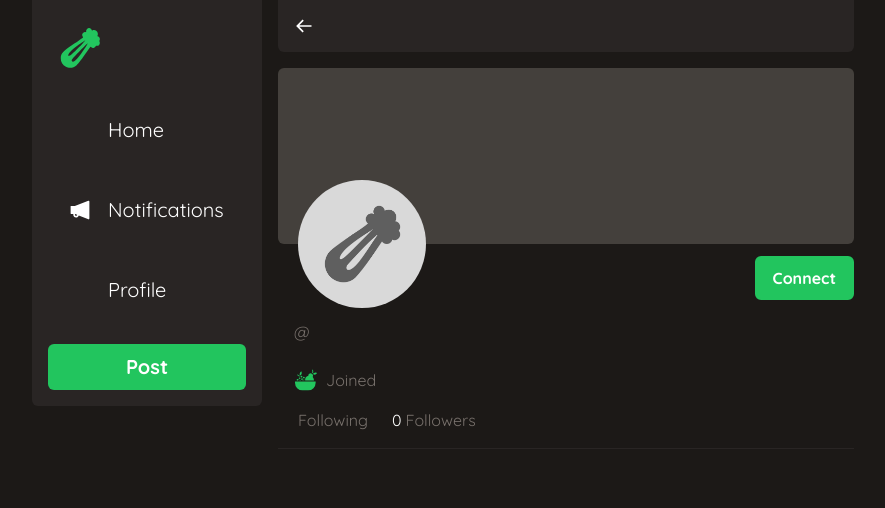
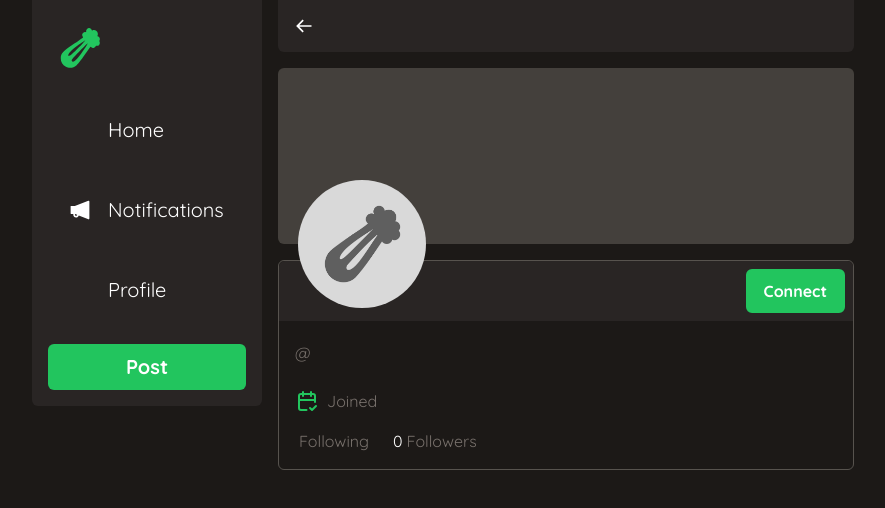
Before and after one commit to akamateus/my-celery2.0, a Next.js app: page /users/1 in a window 1280 px wide. Shown: the top 508 px of the page, without its empty margins (74-959 px from the left). Built offline with nearby package versions, Linux system fonts and the light colour scheme; no server answers; the database is empty; some icons are missing.

Commit message:
stiled moooore

```diff
--- a/components/Button.tsx
+++ b/components/Button.tsx
@@ -36,7 +36,7 @@ const Button: React.FC<ButtonProps> = ({
     ${fullWidth ? "w-full" : "w-fit"}
     ${secondary ? "bg-green-50" : "bg-green-500"}
     ${secondary ? "text-black" : "text-white"}
-    ${secondary ? "border-black" : "border-green-500"}
+    ${secondary ? "border-stone-800" : "border-green-500"}
     ${large ? "text-xl" : "text-md"}
     ${large ? "px-5" : "px-4"}
     ${large ? "py-3" : "py-2"}
@@ -45,6 +45,7 @@ const Button: React.FC<ButtonProps> = ({
 
     `}
         // ${outline ? "border-white" : ""}
+        // ${secondary ? "border-black" : "border-green-500"}
       >
         {label}
       </button>
--- a/components/Form.tsx
+++ b/components/Form.tsx
@@ -46,10 +46,10 @@ const Form: React.FC<FormProps> = ({ placeholder, isComment, postId }) => {
   return (
     <div
       className="
-  border-b-[1px] border-t-[1px] border-stone-700 px-6 "
+  border-b-[1px] border-t-[1px] border-stone-600 px-4 "
     >
       {currentUser ? (
-        <div className="flex flex-row gap-4 bg-stone-800 rounded-md pt-4 pl-4 my-4">
+        <div className="flex flex-row gap-4 bg-stone-900 border border-stone-600 rounded-md pt-4 pl-4 my-4">
           <div>
             <Avatar userId={currentUser?.id} />
           </div>
@@ -65,7 +65,8 @@ const Form: React.FC<FormProps> = ({ placeholder, isComment, postId }) => {
               mt-1
               mb-2
               w-full
-              bg-stone-800
+              bg-stone-900
+
               ring-0
               outline-none
               text-[16px]
--- a/components/users/UserBio.tsx
+++ b/components/users/UserBio.tsx
@@ -4,7 +4,7 @@ import useUser from "@/hooks/useUser";
 import { useMemo } from "react";
 import useEditModal from "@/hooks/useEditModal";
 import Button from "../Button";
-import { GiFruitBowl } from "react-icons/gi";
+import { TbCalendarCheck } from "react-icons/tb";
 import useFollow from "@/hooks/useFollow";
 
 interface UserBioProps {
@@ -29,14 +29,15 @@ const UserBio: React.FC<UserBioProps> = ({ userId }) => {
   return (
     <div
       className="
-  border-b-[1px] border-stone-800 pb-4
+   border-stone-600 pb-4 border  rounded-md mt-4
   "
     >
       <div
         className="
-        flex justify-end pt-3
+        flex justify-end pt-2 pb-2 bg-stone-800 rounded-t-md
     "
       >
+        <div className="mr-2">
           {currentUser?.id === userId ? (
             <Button secondary label="Edit" onClick={editModal.onOpen} />
           ) : (
@@ -47,6 +48,7 @@ const UserBio: React.FC<UserBioProps> = ({ userId }) => {
               secondary={isFollowing}
             />
           )}
+        </div>
       </div>
       <div className="mt-5 px-4">
         <div className="flex flex-col">
@@ -72,7 +74,7 @@ const UserBio: React.FC<UserBioProps> = ({ userId }) => {
           mt-2
           text-stone-500"
           >
-            <GiFruitBowl color="#22C55E" size={24} />
+            <TbCalendarCheck color="#22C55E" size={24} />
             <p>Joined {createdAt}</p>
           </div>
         </div>
```
Lines whose indentation alone changed are shown as unchanged.
